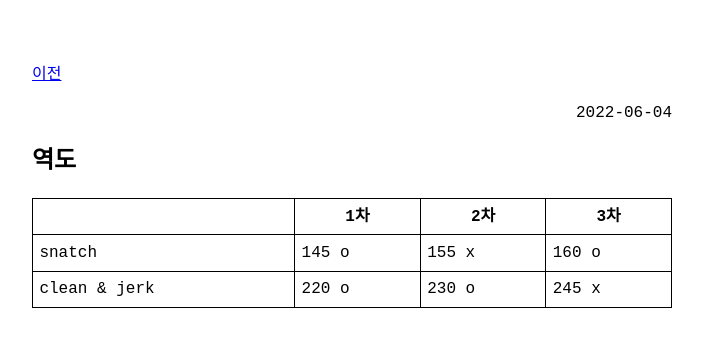
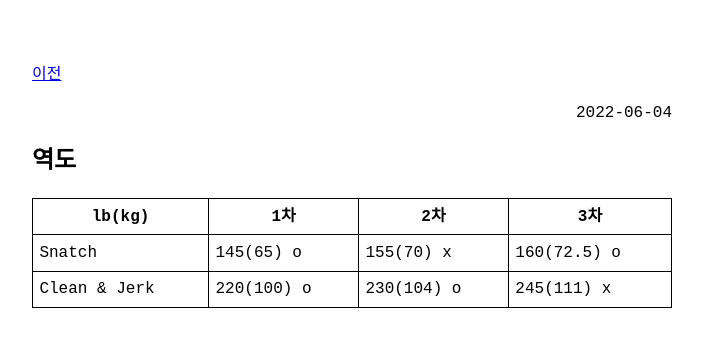
Before and after one commit to khjzzm/khjzzm.github.io, a Jekyll site: the page built from _posts/2022-06-04-역도.md, in a window 1280 px wide. Shown: the top 347 px of the page, without its empty margins (288-991 px from the left). Built offline with Jekyll 4.4.1, drawn with Linux system fonts in a browser that asks for light colours.

Commit message:
단위 표기

```diff
--- a/_posts/2022-06-04-역도.md
+++ b/_posts/2022-06-04-역도.md
@@ -3,7 +3,7 @@ layout: post
 category: crossfit
 ---
 
-|           | 1차| 2차| 3차|
-|-----------|---|---|---|
-| snatch    | 145 o | 155 x | 160 o |
-| clean & jerk | 220 o | 230 o | 245 x |
+| lb(kg)       | 1차         | 2차         | 3차          |
+|--------------|------------|------------|-------------|
+| Snatch       | 145(65) o  | 155(70) x  | 160(72.5) o |
+| Clean & Jerk | 220(100) o | 230(104) o | 245(111) x  |
```
